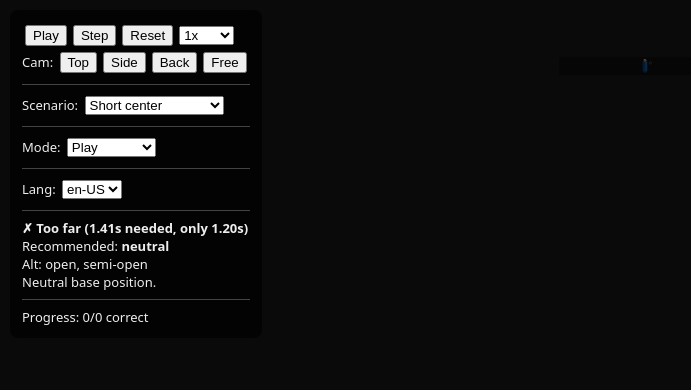
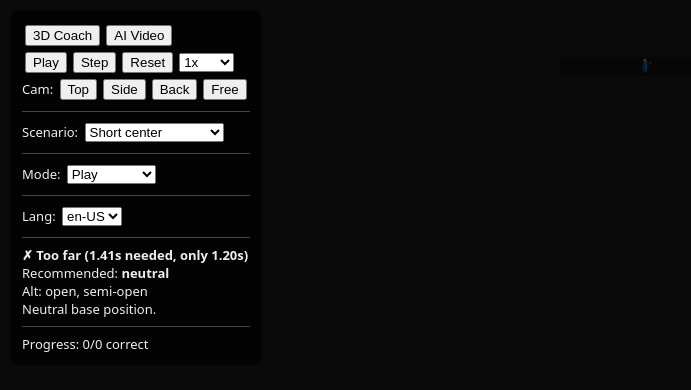
Before and after one commit to X988/tennis-vision-coach-clean, a React (Vite) app: page / in a window 1280 px wide. Shown: the top 390 px of the page, without its empty margins (0-691 px from the left). Built offline with nearby package versions, Linux system fonts and the light colour scheme.

Commit message:
Integrate VideoCoach pilot into App

```diff
--- a/src/App.tsx
+++ b/src/App.tsx
@@ -10,6 +10,7 @@ import { AnimationEngine } from './engines/AnimationEngine';
 import { Court } from './components/Court';
 import { Ball } from './components/Ball';
 import { Player } from './components/Player';
+import { VideoCoach } from './components/VideoCoach';
 import { saveAttempt, getStats } from './lib/storage';
 
 const STANCE_KEYWORDS: Record<string, Record<Stance, string[]>> = {
@@ -27,7 +28,8 @@ const LANGS = Object.keys(STANCE_KEYWORDS);
 
 export default function App() {
   const [scIdx, setScIdx] = useState(0);
-  const sc = scenarios[scIdx];
+  const [customScenario, setCustomScenario] = useState<any>(null);
+  const sc = customScenario || scenarios[scIdx];
   const ball = useRef(new BallEngine({
     bouncePoint: sc.bounce, speed: sc.speed, spin: sc.spin as any, bounceHeight: sc.height
   })).current;
@@ -40,6 +42,7 @@ export default function App() {
   const [speed, setSpeed] = useState(1);
   const [cam, setCam] = useState<'top'|'side'|'back'|'free'>('free');
   const [mode, setMode] = useState<'play'|'decide'|'compare'>('play');
+  const [tab, setTab] = useState<'3d'|'video'>('3d');
   const [userStance, setUserStance] = useState<Stance | null>(null);
   const [showHint, setShowHint] = useState(false);
   const [stats, setStats] = useState({ total: 0, correct: 0 });
@@ -59,7 +62,7 @@ export default function App() {
     anim.reset();
     setUserStance(null);
     setShowHint(false);
-  }, [scIdx]);
+  }, [scIdx, customScenario]);
 
   useEffect(() => {
     let id: number;
@@ -125,6 +128,11 @@ export default function App() {
     setListening(false);
   };
 
+  const onReplay = (scenario: any) => {
+    setCustomScenario(scenario);
+    setTab('3d');
+  };
+
   return (
     <>
       <Canvas shadows>
@@ -139,6 +147,14 @@ export default function App() {
         <Player pos={playerPos} stance={(userStance || dec.recommended) as Stance} shot={sc.shot as any} handed={sc.handed as any} anim={anim} simTime={simTime} />
       </Canvas>
       <div className="controls">
+        <div>
+          <button onClick={() => setTab('3d')}>3D Coach</button>
+          <button onClick={() => setTab('video')}>AI Video</button>
+        </div>
+        {tab === 'video' ? (
+          <VideoCoach onReplay={onReplay} />
+        ) : (
+          <>
             <div>
               <button onClick={() => setPlaying(p => !p)}>{playing ? 'Pause' : 'Play'}</button>
               <button onClick={() => setSimTime(t => t + 0.05)}>Step</button>
@@ -155,9 +171,12 @@ export default function App() {
               <button onClick={() => setCam('free')}>Free</button>
             </div>
             <div className="panel">
-          Scenario: <select value={scIdx} onChange={e => setScIdx(+e.target.value)}>
+              Scenario: {customScenario ? <b>{customScenario.name} (video)</b> : (
+                <select value={scIdx} onChange={e => { setCustomScenario(null); setScIdx(+e.target.value); }}>
                   {scenarios.map((s, i) => <option key={s.id} value={i}>{s.name}</option>)}
                 </select>
+              )}
+              {customScenario && <button onClick={() => setCustomScenario(null)}>Back to library</button>}
             </div>
             <div className="panel">
               Mode: <select value={mode} onChange={e => setMode(e.target.value as any)}>
@@ -190,9 +209,12 @@ export default function App() {
                 Recommended: <b>{dec.recommended}</b><br/>
                 Alt: {dec.alternatives.join(', ')}<br/>
                 {dec.explanation}
+                {customScenario?.uncertainty && <div>Uncertainty: {(customScenario.uncertainty*100).toFixed(0)}%</div>}
               </div>
             )}
             <div className="panel">Progress: {stats.correct}/{stats.total} correct</div>
+          </>
+        )}
       </div>
     </>
   );
```
Lines whose indentation alone changed are shown as unchanged.
